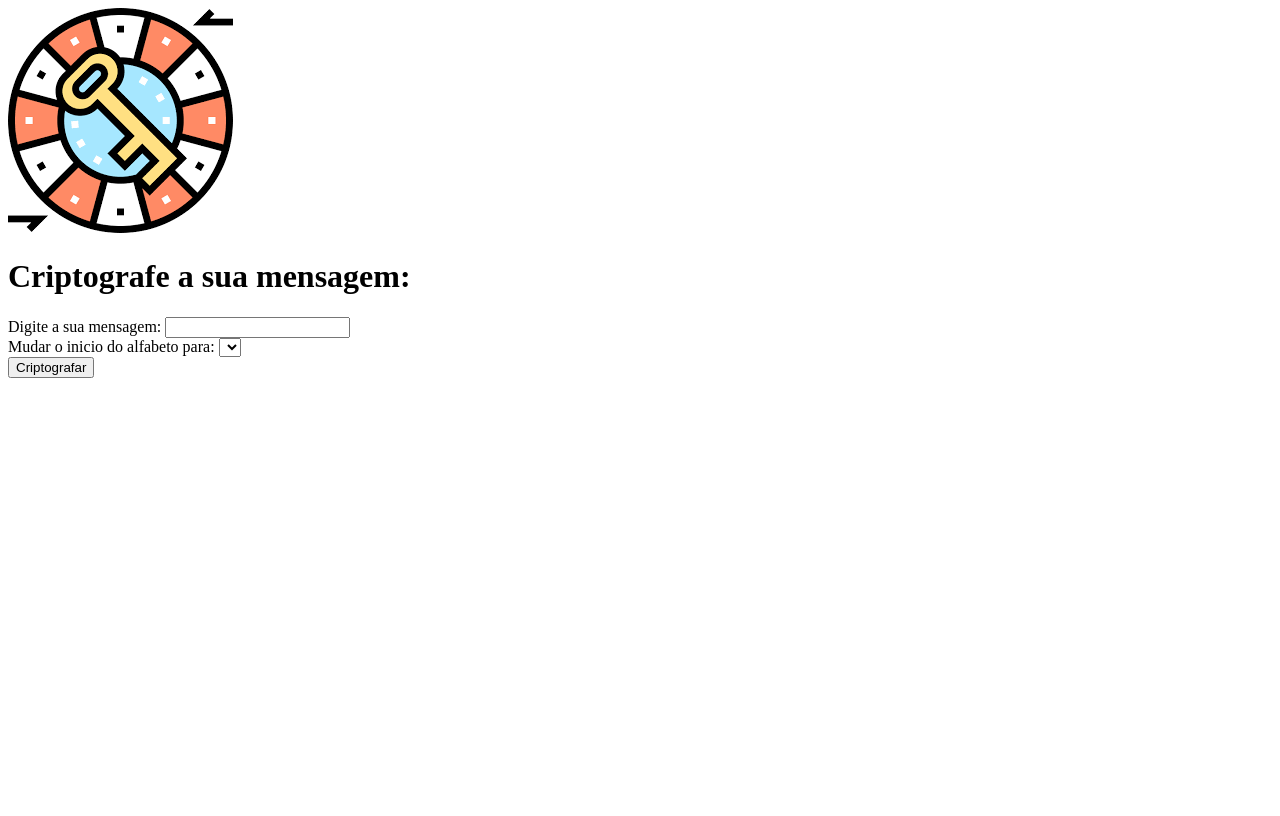
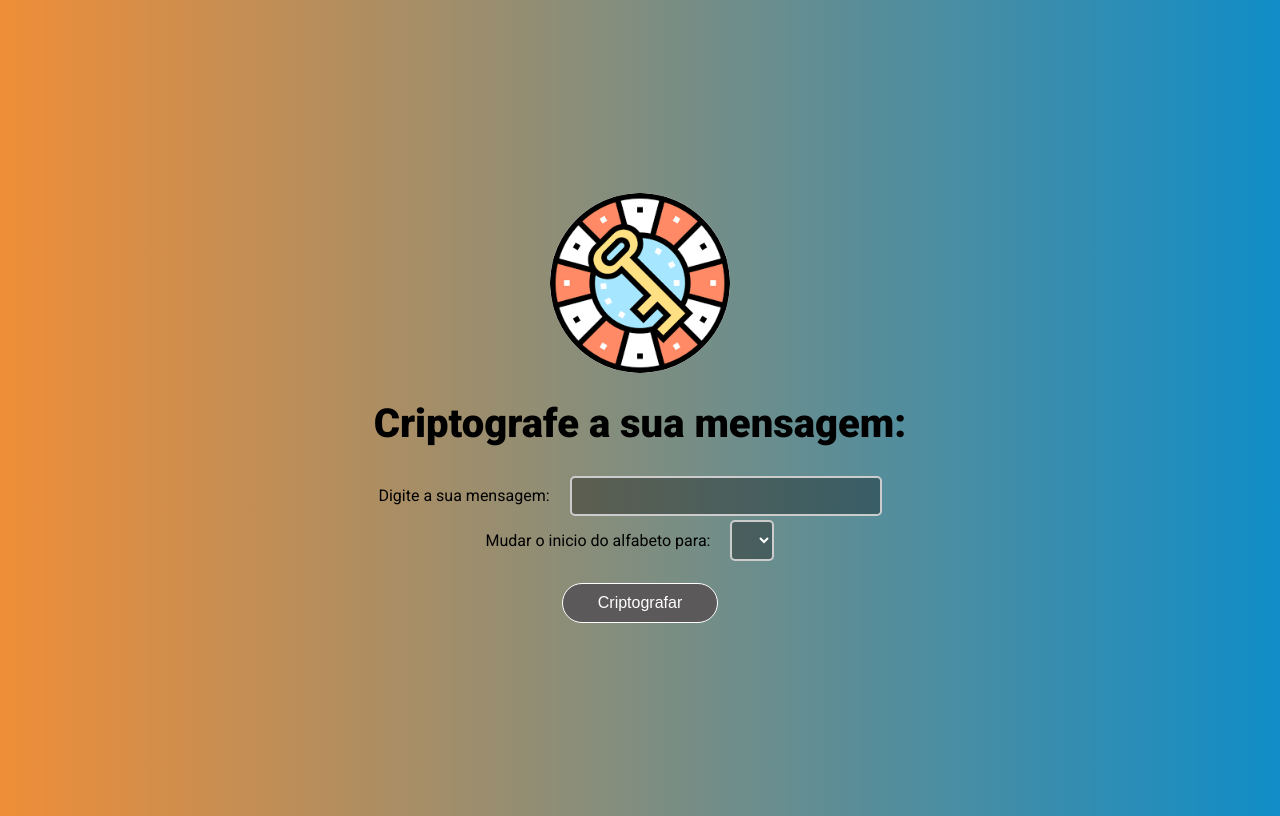
Before and after one commit to vivianezzt/cifra-de-cezar, a plain HTML site: page index.html in a window 1280 px wide. Drawn offline with Linux system fonts and the light colour scheme.

Commit message:
feat: Adiciona estilização do projeto

```diff
--- a/estilo.css
+++ b/estilo.css
@@ -0,0 +1,77 @@
+/* Estilizando o projeto */
+
+/* 1º criar o seletor root e criar as variaveis para tamanho da fonte, cor dafonte, raio da borda: */
+:root{
+    --tamanho-da-fonte: 1.4rem;
+    --cor-fonte: white;
+    --raio-borda: 5px;
+}
+body {
+  /* 2º definir altura, orientação */
+  height: 100vh;
+  display: flex;
+  flex-direction: column;
+  justify-content: center;
+  align-items: center;
+
+  /* 3º Fundo da aplicação com gradiente simples */
+  background: #108dc7;
+  background: -webkit-linear-gradient(to right, #ef8e38, #108dc7);
+  background: linear-gradient(to right, #ef8e38, #108dc7);
+
+  font-family: "Roboto";
+}
+/* 4º customizar a classe destaque de acordo com os valores: font-weight: 900 e size 2.5rem */
+.destaque{
+  font-weight: 900;
+  font-size: 2.5rem;
+}
+/* 5º Alterar imagem definindo um tamanho de 10 px de H e borda de 50% */
+.imagem {
+  height: 180px;
+  border-radius: 50%;
+}
+/* 6º aplicar estilos nas divs nas classes "campo" com display, alinhamento dos items no centro, tamanho da fonte usando o root margin-bottom*/
+
+.campo{
+  display: flex;
+  align-items: center;
+  font-size: var(--tamanho-da-fonte)
+  margin-bottom: 10px
+}
+/* 7º Aplicando estilo a classe "entrada" */
+.entrada {
+  outline: nome;
+  padding: 5px 10px;
+  margin: 2px 20px;
+  font-size: var(--tamanho-da-fonte);
+  color: var(--cor-fonte);
+  border-radius: var(--raio-borda);
+  border: solid 2px #ccc;
+  background-color: #0005;
+}
+
+/* 8º estilizando o botão */
+.botao{
+  background-color: rgb(91,89,89);
+  margin-top: 20px;
+  padding: 10px 35px;
+  border-radius: 200px;
+  border: 1px solid #fff;
+  color: var(--cor-fonte);
+  font-size: var(--tamanho-fonte)
+}
+/* 9º estilizar a classe invisivel apenas com display none*/
+.invisivel{
+  display: none;
+}
+
+/* 10 estilizar o ID resposta */
+#resposta {
+  font-weight: 700;
+  font-size: var(--tamanho-fonte);
+  padding: 15px 30px;
+  border: solid 1px #0009;
+  backgroud-color: #0005;
+  border-radius: var(--raio-borda)
+}
--- a/index.html
+++ b/index.html
@@ -6,10 +6,10 @@
     <meta http-equiv="X-UA-Compatible" content="IE=edge">
     <meta name="viewport" content="width=device-width, initial-scale=1.0">
     <link rel="preconnect" href="https://fonts.googleapis.com">
-    <link
-        href="https://fonts.googleapis.com/css2?family=Montserrat:wght@100;200;300;400;500;600;700;800;900&display=swap"
-        rel="stylesheet">
-
+    <link rel="preconnect" href="https://fonts.googleapis.com">
+    <!--fontes-->
+    <link rel="preconnect" href="https://fonts.gstatic.com" crossorigin>
+    <link href="https://fonts.googleapis.com/css2?family=Roboto:ital,wght@0,100..900;1,100..900&display=swap" rel="stylesheet">
     <link rel="stylesheet" href="estilo.css">
     <title>Cifra de César</title>
 </head>
@@ -28,13 +28,12 @@
     <div class="campo seletor">
         <label for="deslocamento">Mudar o inicio do alfabeto para:</label>
         <select id="deslocamento" class="entrada">
-            <!--usar javascript para adicionar o alfabeto-->
-            <option></option>
+            <!--usar javascript para adicionar o alfabeto no arquivo script.js-->
         </select>
     </div>
     <!--Botão para criptografar, p vazio com a classe "invisivel" e ID "resposta"-->
     <button id="botao" class="botao">Criptografar</button>
-    <p class="invisivel" id="resposta"></p>
+    <p class="invisivel" id="resposta">teste</p>
     <script src="script.js"></script>
 </body>
 
```
